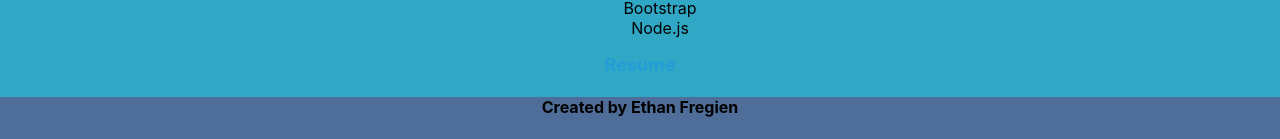
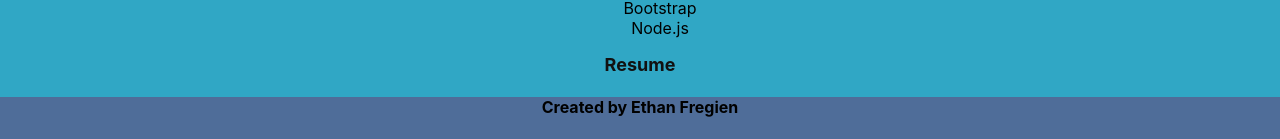
Before and after one commit to ethanfregien2233/React-portfolio, a React (Create React App) app: page /resume in a window 1280 px wide. Shown: the part 394-533 px from the top of the page. Built offline with nearby package versions, Linux system fonts and the light colour scheme.

Commit message:
updated resume a

```diff
--- a/src/App.css
+++ b/src/App.css
@@ -75,6 +75,7 @@ a:hover {
 
 li {
   list-style: none;
+  text-align: center;
 }
 
 img {
@@ -86,7 +87,7 @@ section p {
 }
 
 .resume {
-  color:rgb(34, 157, 214);
+  color:rgb(17, 17, 17);
   font-weight: bold;
   font-size:large;
 
```
